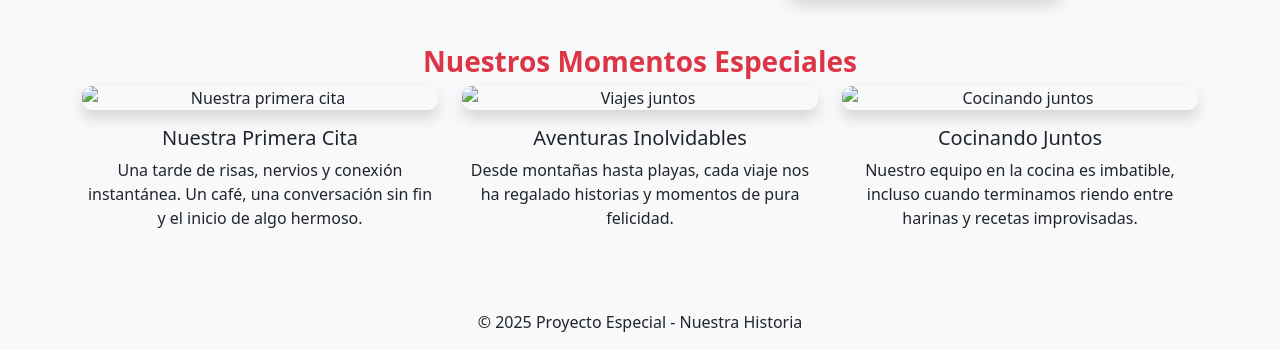
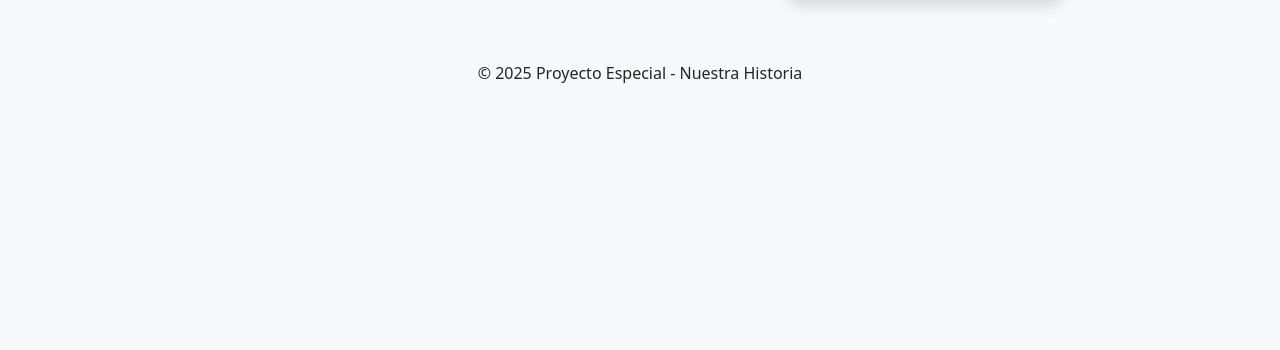
Before and after one commit to LuisVanegasCOL/ProyectoEsposa, a plain HTML site: page nuestra-historia.html in a window 1280 px wide. Shown: the part 1011-1361 px from the top of the page. After the commit the page ends 1112 px from the top, so only its background shows below. Drawn offline with nearby package versions, Linux system fonts and the light colour scheme.

Commit message:
correccion nuestrahistoria

```diff
--- a/nuestra-historia.html
+++ b/nuestra-historia.html
@@ -82,26 +82,6 @@
         </div>
     </section>
 
-    <section class="container my-5">
-        <h3 class="text-center text-danger fw-bold">Nuestros Momentos Especiales</h3>
-        <div class="row g-4">
-            <div class="col-md-4 text-center">
-                <img src="assets/cita.jpg" class="img-fluid historia-img shadow" alt="Nuestra primera cita">
-                <h5 class="mt-3">Nuestra Primera Cita</h5>
-                <p>Una tarde de risas, nervios y conexión instantánea. Un café, una conversación sin fin y el inicio de algo hermoso.</p>
-            </div>
-            <div class="col-md-4 text-center">
-                <img src="assets/viaje.jpg" class="img-fluid historia-img shadow" alt="Viajes juntos">
-                <h5 class="mt-3">Aventuras Inolvidables</h5>
-                <p>Desde montañas hasta playas, cada viaje nos ha regalado historias y momentos de pura felicidad.</p>
-            </div>
-            <div class="col-md-4 text-center">
-                <img src="assets/cocina.jpg" class="img-fluid historia-img shadow" alt="Cocinando juntos">
-                <h5 class="mt-3">Cocinando Juntos</h5>
-                <p>Nuestro equipo en la cocina es imbatible, incluso cuando terminamos riendo entre harinas y recetas improvisadas.</p>
-            </div>
-        </div>
-    </section>
 
     <footer class="bg-light text-center py-3">
         <p class="mb-0">© 2025 Proyecto Especial - Nuestra Historia</p>
```
